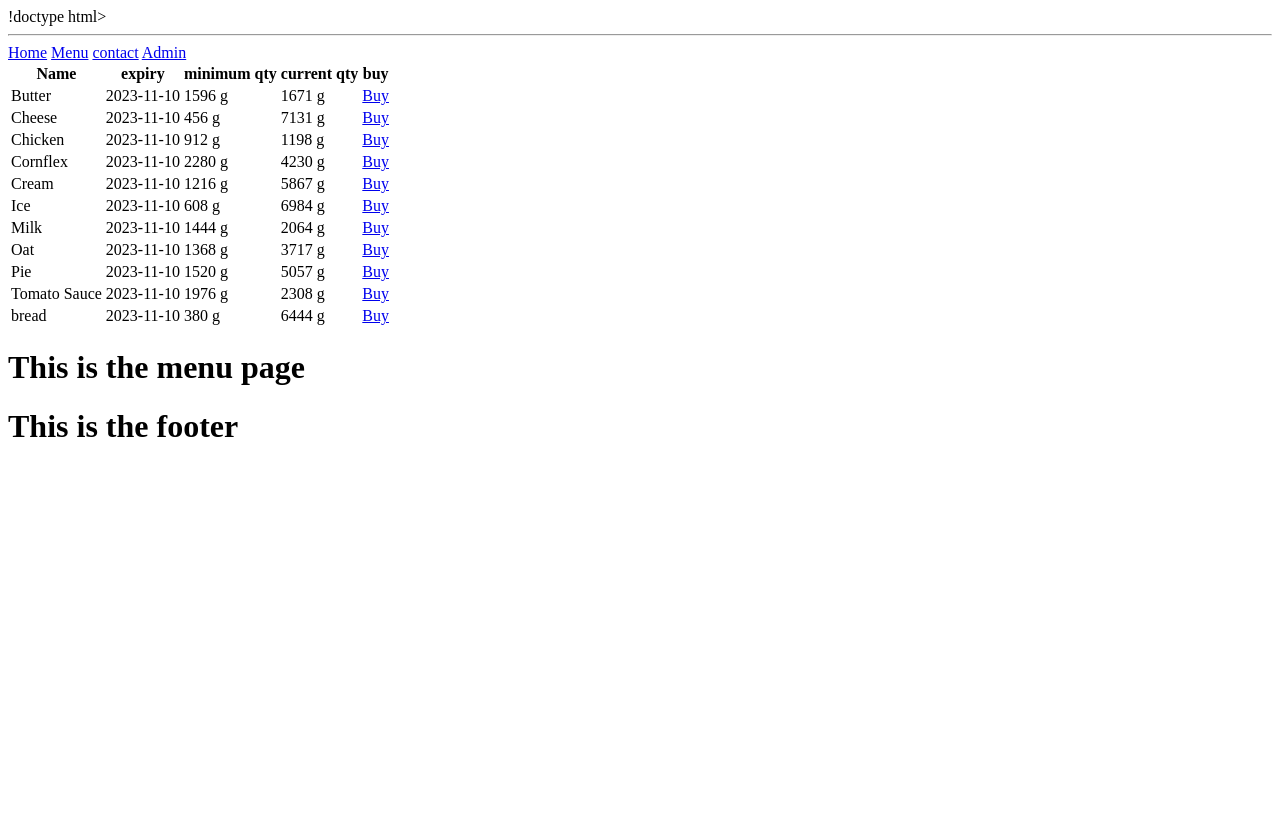
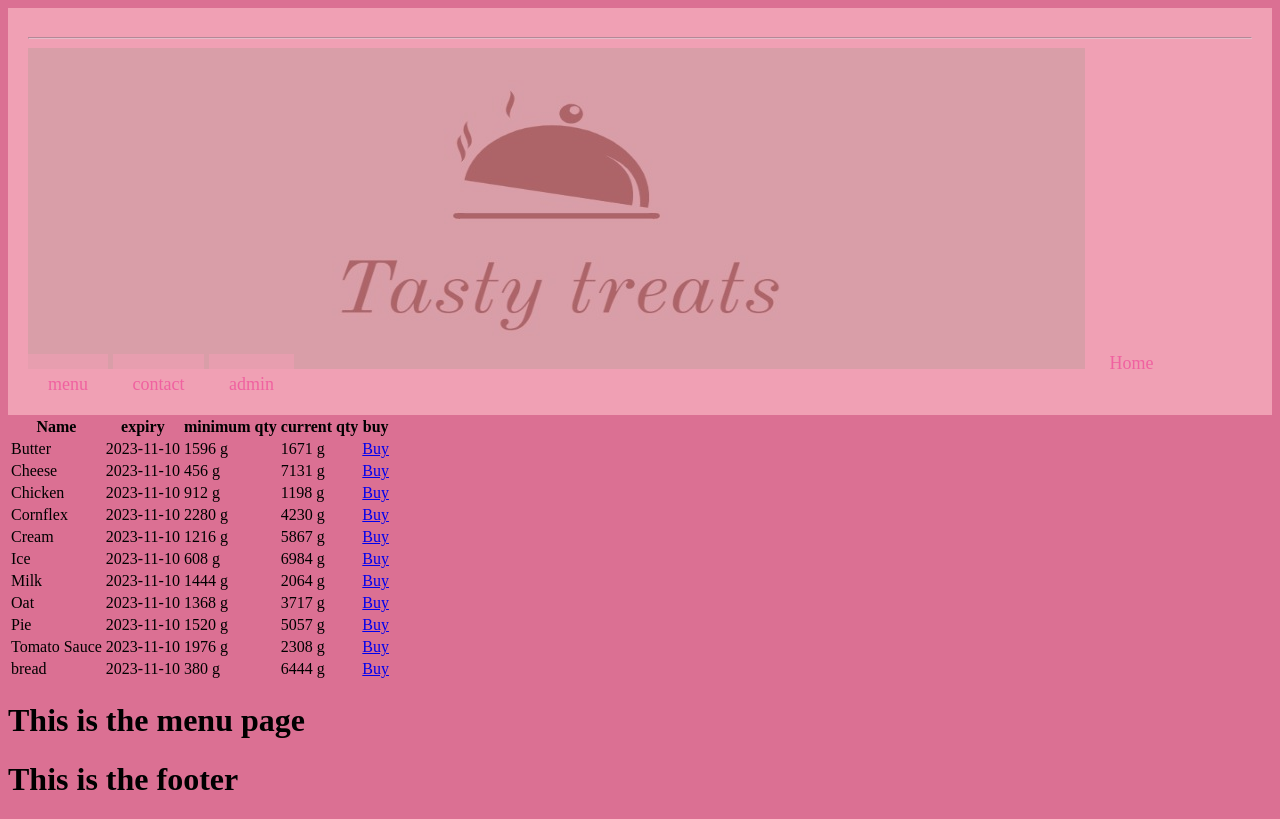
Before and after one commit to Rudra-121206/12DTP, a Flask app: page /admin in a window 1280 px wide. Before the commit the page ends 437 px from the top, so only its background shows below. Run offline with Flask 3, Linux system fonts and the light colour scheme; data comes from the database, SQL or seed files in the repository.

Commit message:
Adding css

```diff
--- a/Templates/admin.html
+++ b/Templates/admin.html
@@ -1,5 +1,9 @@
 {% extends 'layout.html' %}
 {% block content %}
+<!DOCTYPE html>
+<html>
+  <link rel="stylesheet" href="styles.css">
+<body>
 <table>
   <form>
     <tr>
--- a/Templates/layout.html
+++ b/Templates/layout.html
@@ -1,11 +1,16 @@
-!doctype html>
+<!doctype html>
 <html>
  <head>
    <title>{{title}}</title>
+   <link rel="stylesheet" href="/static/styles.css">
  </head>
  <body>
+  <div class="header">
    {% include 'header.html' %}
-   {% include 'nav.html' %}
+  </div>
+  <div class="navbar">
+    {% include 'nav.html' %}
+  </div>
    {% block content %}{% endblock %}
    {% include 'footer.html' %}
  </body>
--- a/Templates/nav.html
+++ b/Templates/nav.html
@@ -1,5 +1,5 @@
 <hr>
 <nav>
-    <a href = "/">Home</a> <a href="/menu">Menu</a> <a href="/contact" >contact</a> <a href ="/admin">Admin</a>
+   <img class="img" src="/static/logo.jpg"></img> <a class="navbar" href = "/">Home</a> <a class="navbar" href="/menu">menu</a> <a class="navbar" href="/contact" >contact</a> <a class="navbar" href ="/admin">admin</a>
 </nav>
 </hr>
--- a/routes.py
+++ b/routes.py
@@ -37,21 +37,14 @@ def adjust_stock(token):
     orders=select_database('SELECT recipe_id, qty FROM Recipe_Order WHERE order_id = ?', token[0], 1)
     for order in orders:
         qty=order[1]
-        print(qty)
         recipe = order[0]
-        print(recipe)
         results = select_database('SELECT * FROM Item_Recipe WHERE recipe_id = ?', recipe, 1)
         for result in results:
             used_qty=result[0]
-            print (used_qty)
             total_used_qty=used_qty*qty
-            print(total_used_qty)
             item_id=result[2]
-            print(item_id)
             original_qty=select_database('SELECT balance_qty FROM Inventory WHERE item_id = ?', item_id[0], 2)
-            print(original_qty)
             changed_qty=original_qty[0]-total_used_qty
-            print(changed_qty)
             insert_database('UPDATE Inventory SET balance_qty = ? WHERE item_id = ?', changed_qty, item_id)
     return 'done'
 # check that stock is enough to sell to customers, check that stock is not past expiry date,
@@ -72,12 +65,7 @@ def check_stock():
             insert_database('UPDATE Inventory SET balance_qty = 0 WHERE item_id = ?', balance[0])
         else:
             status=status
-
-
     return status
-
-
-
 
 
 # Call function and arguments should be in this order:
--- /dev/null
+++ b/static/styles.css
@@ -0,0 +1,39 @@
+body {
+    background-color: palevioletred;
+
+}
+div.navbar {
+    background-color: pink;
+    opacity: 0.6;
+    padding-top: 20px;
+    padding-bottom: 20px;
+    top:0px ;
+}
+.navbar{
+    text-align: left;
+    background-color: pink;
+    font-size: large;
+    text-decoration: none;
+    font-style:'Times New Roman';
+    color: deeppink;
+    opacity: 0.6;
+    padding-top: 20px;
+    padding-bottom: 20px;
+    padding-right: 20px;
+    padding-left: 20px;
+    top:0px ;
+    border:0px;
+
+}
+a.navbar:hover{
+    background-color: deeppink;
+    color: white;
+    transition-delay: o.5s;
+    box-shadow: inset;
+    border-color: deeppink;
+
+}
+
+.img{
+
+}
```
Also changed, not shown: static/logo.jpg (added).
